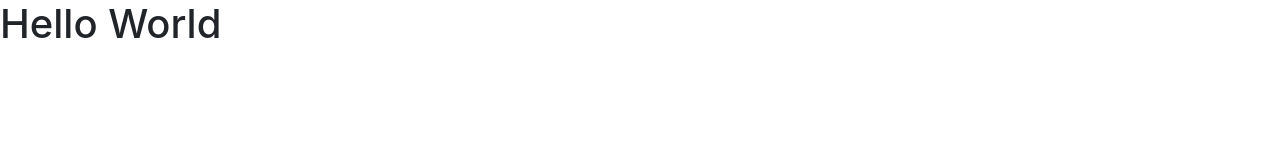
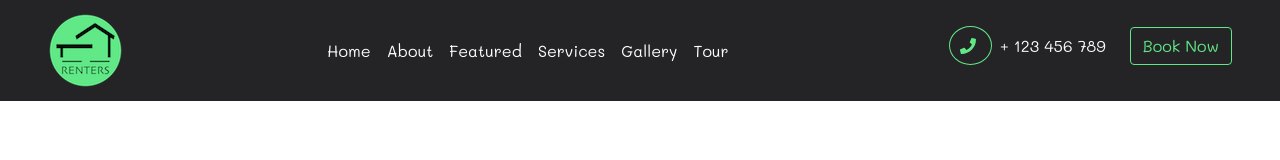
Before and after one commit to caalive/learn_bootstrap, a plain HTML site: page 04_renters_project/strat.html in a window 1280 px wide. Drawn offline with Linux system fonts and the light colour scheme.

Commit message:
header navbar

```diff
--- a/04_renters_project/main.css
+++ b/04_renters_project/main.css
@@ -0,0 +1,47 @@
+@import url("https://fonts.googleapis.com/css?family=Caveat|Mali");
+
+:root {
+    --mainDark: #242325;
+    --mainGreen: #61e786;
+    --mainWhite: #fff;
+    --mainGrey: #eee;
+}
+
+body {
+    font-family: "Mali", curive sans-serif;
+    background: var(--mainWhite);
+    color: var(--mainDark);
+}
+
+/* global */
+.text-green {
+    color: var(--mainGreen);
+}
+
+.text-slant {
+    font-family: "Caveat", cursivel sans-serif;
+}
+
+.green__btn {
+    color: var(--mainGreen);
+    border: 0.1rem solid var(--mainGreen);
+    background: transparent;
+}
+
+.green__btn:hover {
+    background: var(--mainGreen);
+    color: var(--mainWhite);
+}
+/* end of global */
+
+/* nav bar */
+.navbar {
+    background: var(--mainDark) !important;
+}
+.phone-icon{
+    color:var(--mainGreen);
+    border:0.1rem solid var(--mainGreen);
+    padding:0.5rem;
+    border-radius: 50%;
+}
+/* end of navbar*/
--- a/04_renters_project/strat.html
+++ b/04_renters_project/strat.html
@@ -18,8 +18,58 @@
 </head>
 <body>
 
-<!--Start Code Here!-->
-<h1> Hello World </h1>
+<!--start header-->
+<header id="home">
+    <!--nav bar-->
+    <nav class="navbar navbar-expand-lg navbar-dark px-5">
+        <a href="#home" class="navbar-brand">
+            <img src="img/logo.png" alt="company logo">
+        </a>
+        <button class="navbar-toggler" type="button" data-toggle="collapse" data-target="#myNavbar">
+            <span class="navbar-toggler-icon"></span>
+        </button>
+        <div class="collapse navbar-collapse" id="myNavbar">
+            <ul class="navbar-nav mx-auto">
+                <li class="nav-item active">
+                    <a href="#home" class="nav-link">Home</a>
+                </li>
+
+                <li class="nav-item active">
+                    <a href="#about" class="nav-link">About</a>
+                </li>
+
+                <li class="nav-item active">
+                    <a href="#featured" class="nav-link">Featured</a>
+                </li>
+
+                <li class="nav-item active">
+                    <a href="#services" class="nav-link">Services</a>
+                </li>
+
+                <li class="nav-item active">
+                    <a href="#gallery" class="nav-link">Gallery</a>
+                </li>
+
+                <li class="nav-item active">
+                    <a href="#tour" class="nav-link">Tour</a>
+                </li>
+            </ul>
+
+            <div class="d-none d-lg-flex align-items-baseline">
+                <p class="text-white mx-4">
+                    <span class="mx-2 phone-icon">
+                        <i class="fas fa fa-phone fa-fw">
+                        </i>
+                    </span>
+                    + 123 456 789
+                </p>
+                <button class="btn green__btn text-capitalize">book now</button>
+            </div>
+        </div>
+    </nav>
+    <!--end of nav bar-->
+</header>
+<!--end of header-->
 
 <!--jquery-->
 <script src="../setup/js/jquery-3.3.1.min.js"></script>
```
